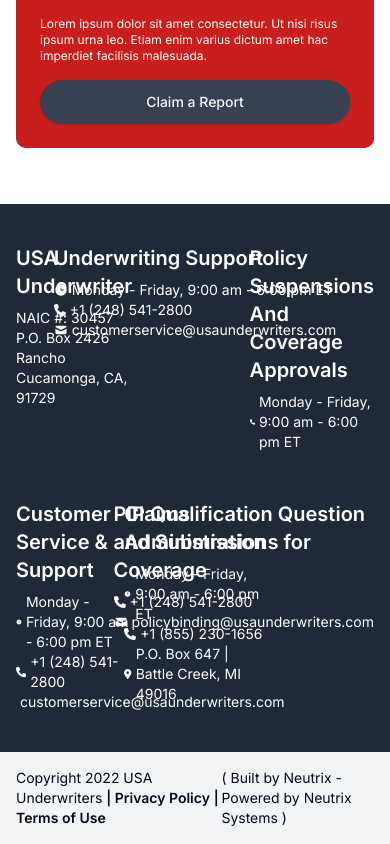
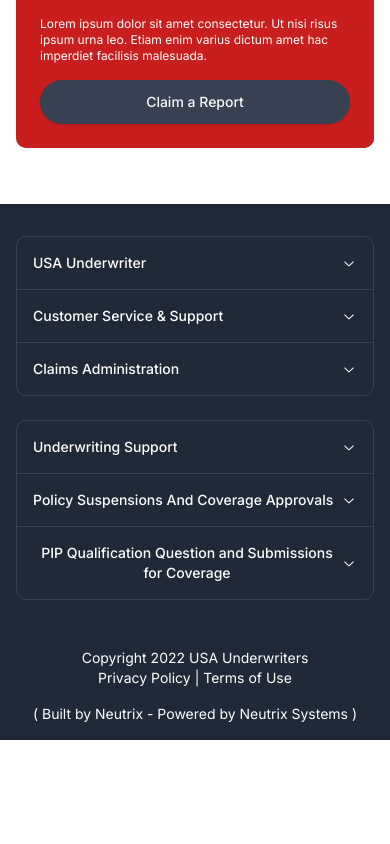
Before and after one commit to nazmulrony/daniyal-technologies-task, a Next.js app: page / in a window 390 px wide. Shown: the part 1197-2041 px from the top of the page. After the commit the page ends 1937 px from the top, so only its background shows below. Built offline with nearby package versions, Linux system fonts and the light colour scheme.

Commit message:
mobile responsive footer added

```diff
--- a/package.json
+++ b/package.json
@@ -9,6 +9,7 @@
     "lint": "next lint"
   },
   "dependencies": {
+    "@radix-ui/react-accordion": "^1.1.2",
     "@radix-ui/react-icons": "^1.3.0",
     "@radix-ui/react-slot": "^1.0.2",
     "class-variance-authority": "^0.7.0",
--- a/src/components/footer/footer.jsx
+++ b/src/components/footer/footer.jsx
@@ -2,11 +2,12 @@ import { HiClock } from "react-icons/hi2";
 import { FaPhoneAlt } from "react-icons/fa";
 import { HiMail } from "react-icons/hi";
 import { FaLocationDot, FaPhone } from "react-icons/fa6";
+import MobileFooterLinks from "./mobile-footer-link";
 export default function Footer() {
     return (
         <div className=" mt-10">
-            <div className="bg-gray-800 py-10 l lg:py-16">
-                <div className="container md:px-8 mx-auto grid grid-cols-3 gap-y-12 text-white">
+            <div className="bg-gray-800 py-8 l lg:py-16">
+                <div className="hidden  container md:px-8 mx-auto lg:grid grid-cols-3 gap-y-12 text-white">
                     <div>
                         <div className="flex flex-col max-w-[18.75rem]">
                             <h3 className="text-xl font-semibold mb-2">
@@ -107,16 +108,27 @@ export default function Footer() {
                         </div>
                     </div>
                 </div>
+                <MobileFooterLinks />
             </div>
-            <div className="bg-gray-100 py-4 text-sm">
-                <div className="container mx-auto md:px-8 flex justify-between items-center">
-                    <p>
+            <div className="bg-gray-800 text-white lg:text-gray-900 lg:bg-gray-100 py-4 text-sm">
+                <div className="container mx-auto md:px-8 flex flex-col lg:flex-row justify-between items-center">
+                    <p className="flex flex-col lg:flex-row">
                         Copyright 2022 USA Underwriters{" "}
-                        <span className="font-semibold cursor-pointer">
-                            | Privacy Policy
-                        </span>{" "}
-                        <span className="font-semibold cursor-pointer">
-                            | Terms of Use
+                        <span className="hidden lg:flex ">
+                            <span className="font-semibold cursor-pointer">
+                                | Privacy Policy
+                            </span>{" "}
+                            <span className="font-semibold cursor-pointer">
+                                | Terms of Use
+                            </span>
+                        </span>
+                        <span className="lg:hidden text-center mb-4">
+                            <span className=" cursor-pointer">
+                                Privacy Policy
+                            </span>{" "}
+                            <span className=" cursor-pointer">
+                                | Terms of Use
+                            </span>
                         </span>
                     </p>
                     <span>
--- /dev/null
+++ b/src/components/footer/mobile-footer-link.jsx
@@ -0,0 +1,82 @@
+import {
+    Accordion,
+    AccordionContent,
+    AccordionItem,
+    AccordionTrigger,
+} from "../ui/accordion";
+
+export default function MobileFooterLinks() {
+    return (
+        <div className="lg:hidden container mx-auto md:px-8 text-white space-y-6">
+            <Accordion
+                type="single"
+                collapsible
+                className="w-full border border-gray-700 rounded-[10px]"
+            >
+                <AccordionItem value="item-1">
+                    <AccordionTrigger className="px-4 font-medium">
+                        USA Underwriter
+                    </AccordionTrigger>
+                    <AccordionContent className="bg-gray-900 p-4 flex flex-col font-normal">
+                        <span> NAIC #: 30457</span>
+                        <span>P.O. Box 2426</span>
+                        <span>Rancho Cucamonga, CA, 91729</span>
+                    </AccordionContent>
+                </AccordionItem>
+                <AccordionItem value="item-2">
+                    <AccordionTrigger className="px-4 font-medium">
+                        Customer Service & Support
+                    </AccordionTrigger>
+                    <AccordionContent className="bg-gray-900 p-4 flex flex-col font-normal">
+                        <span> Monday - Friday, 9:00 am - 6:00 pm ET</span>
+                        <span>+1 (248) 541-2800</span>
+                        <span>customerservice@usaunderwriters.com</span>
+                    </AccordionContent>
+                </AccordionItem>
+                <AccordionItem value="item-3" className="border-none">
+                    <AccordionTrigger className="px-4 font-medium">
+                        Claims Administration
+                    </AccordionTrigger>
+                    <AccordionContent className="bg-gray-900 p-4 flex flex-col font-normal">
+                        <span> Monday - Friday, 9:00 am - 6:00 pm ET</span>
+                        <span>+1 (855) 230-1656</span>
+                        <span>P.O. Box 647 | Battle Creek, MI 49016</span>
+                    </AccordionContent>
+                </AccordionItem>
+            </Accordion>
+            <Accordion
+                type="single"
+                collapsible
+                className="w-full border border-gray-700 rounded-[10px]"
+            >
+                <AccordionItem value="item-1">
+                    <AccordionTrigger className="px-4 font-medium">
+                        Underwriting Support
+                    </AccordionTrigger>
+                    <AccordionContent className="bg-gray-900 p-4 flex flex-col font-normal">
+                        <span> Monday - Friday, 9:00 am - 6:00 pm ET</span>
+                        <span>+1 (248) 541-2800</span>
+                        <span>customerservice@usaunderwriters.com</span>
+                    </AccordionContent>
+                </AccordionItem>
+                <AccordionItem value="item-2">
+                    <AccordionTrigger className="px-4 font-medium">
+                        Policy Suspensions And Coverage Approvals
+                    </AccordionTrigger>
+                    <AccordionContent className="bg-gray-900 p-4 flex flex-col font-normal">
+                        <span> Monday - Friday, 9:00 am - 6:00 pm ET</span>
+                    </AccordionContent>
+                </AccordionItem>
+                <AccordionItem value="item-3" className="border-none">
+                    <AccordionTrigger className="px-4 font-medium">
+                        PIP Qualification Question and Submissions for Coverage
+                    </AccordionTrigger>
+                    <AccordionContent className="bg-gray-900 p-4 flex flex-col font-normal ">
+                        <span> +1 (248) 541-2800</span>
+                        <span>policybinding@usaunderwriters.com</span>
+                    </AccordionContent>
+                </AccordionItem>
+            </Accordion>
+        </div>
+    );
+}
--- /dev/null
+++ b/src/components/ui/accordion.jsx
@@ -0,0 +1,52 @@
+"use client";
+
+import * as React from "react";
+import * as AccordionPrimitive from "@radix-ui/react-accordion";
+import { ChevronDownIcon } from "@radix-ui/react-icons";
+
+import { cn } from "@/lib/utils";
+
+const Accordion = AccordionPrimitive.Root;
+
+const AccordionItem = React.forwardRef(({ className, ...props }, ref) => (
+    <AccordionPrimitive.Item
+        ref={ref}
+        className={cn("border-b border-gray-700", className)}
+        {...props}
+    />
+));
+AccordionItem.displayName = "AccordionItem";
+
+const AccordionTrigger = React.forwardRef(
+    ({ className, children, ...props }, ref) => (
+        <AccordionPrimitive.Header className="flex">
+            <AccordionPrimitive.Trigger
+                ref={ref}
+                className={cn(
+                    "flex flex-1 items-center justify-between py-4 text-sm font-medium transition-all  [&[data-state=open]>svg]:rotate-180",
+                    className
+                )}
+                {...props}
+            >
+                {children}
+                <ChevronDownIcon className="h-4 w-4 shrink-0 text-white transition-transform duration-200" />
+            </AccordionPrimitive.Trigger>
+        </AccordionPrimitive.Header>
+    )
+);
+AccordionTrigger.displayName = AccordionPrimitive.Trigger.displayName;
+
+const AccordionContent = React.forwardRef(
+    ({ className, children, ...props }, ref) => (
+        <AccordionPrimitive.Content
+            ref={ref}
+            className="overflow-hidden text-sm data-[state=closed]:animate-accordion-up data-[state=open]:animate-accordion-down"
+            {...props}
+        >
+            <div className={cn("pb-4 pt-0", className)}>{children}</div>
+        </AccordionPrimitive.Content>
+    )
+);
+AccordionContent.displayName = AccordionPrimitive.Content.displayName;
+
+export { Accordion, AccordionItem, AccordionTrigger, AccordionContent };
```
Also changed, not shown: 1 other file (tests, documents, lock files or other folders).
